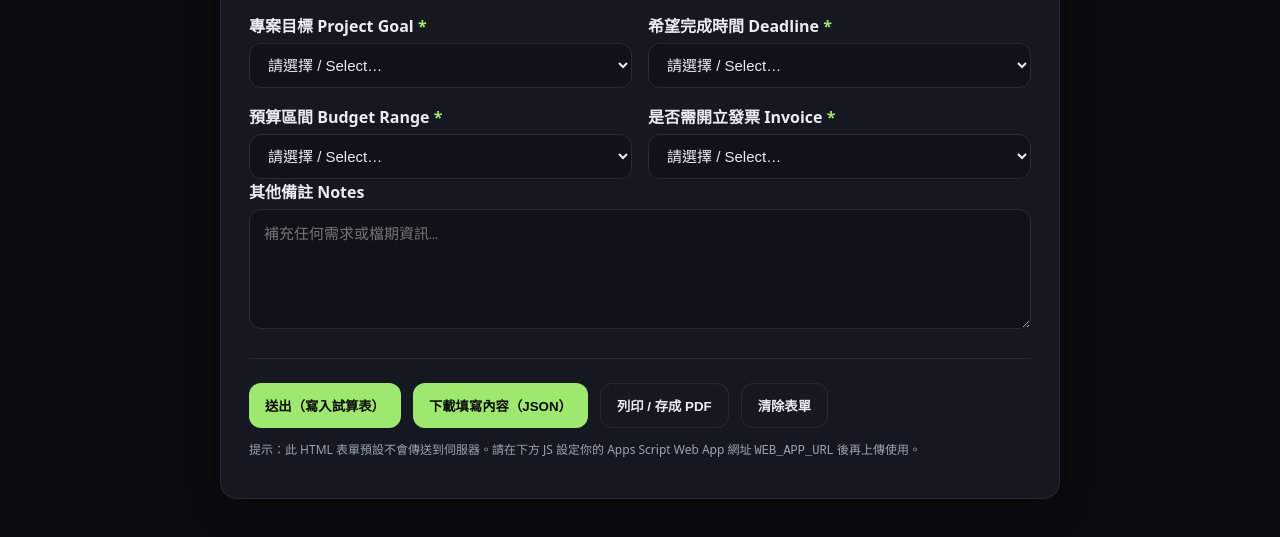
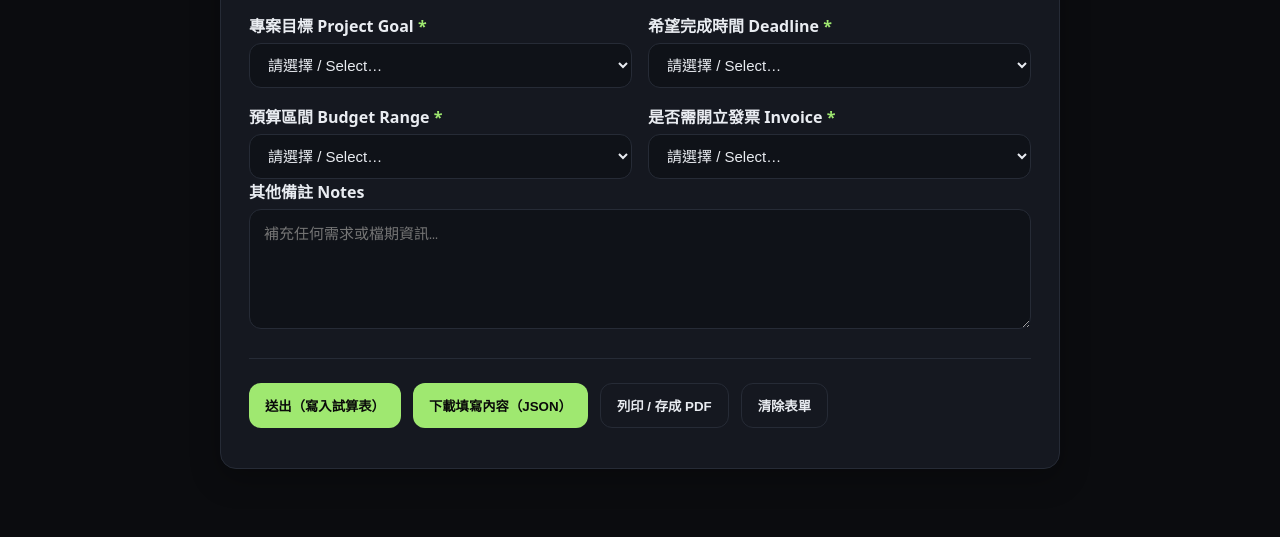
Before and after one commit to fromlifetolines/FromLifeToLines, a plain HTML site: page index.html in a window 1280 px wide. Shown: the part 865-1402 px from the top of the page. After the commit the page ends 1374 px from the top, so only its background shows below. Drawn offline with Linux system fonts and the light colour scheme.

Commit message:
index.html

```diff
--- a/index.html
+++ b/index.html
@@ -170,7 +170,6 @@
           <button type="button" class="sec" onclick="window.print()">列印 / 存成 PDF</button>
           <button type="reset" class="sec">清除表單</button>
         </div>
-        <p class="small">提示：此 HTML 表單預設不會傳送到伺服器。請在下方 JS 設定你的 Apps Script Web App 網址 <code>WEB_APP_URL</code> 後再上傳使用。</p>
         <p id="msg" class="small"></p>
       </form>
     </div>
```
